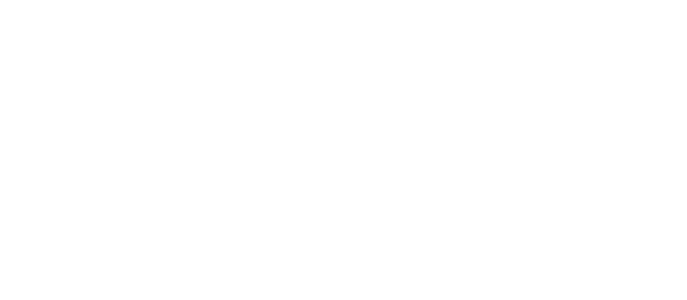
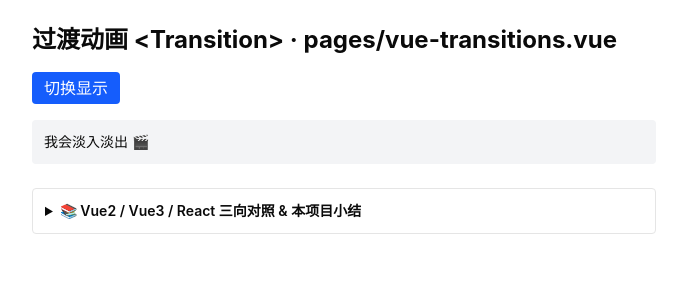
Before and after one commit to 1256807020/social-basic, a Nuxt app: page /vue-transitions in a window 1280 px wide. Before the commit this address had no page. Shown: the top 300 px of the page, without its empty margins (296-983 px from the left). Built offline with nearby package versions, Linux system fonts and the light colour scheme.

Commit message:
docs(vue-transitions): Vue3 中级知识点示例（顶部实战定位 + 文末 Vue2/Vue3/React 三向对照）

```diff
--- /dev/null
+++ b/app/pages/vue-transitions.vue
@@ -0,0 +1,55 @@
+<script setup lang="ts">
+// ───────────────────────────────────────────────────────────
+// 从 Vue2 升级到 Vue3（过渡动画篇）· &lt;Transition&gt;
+// · Vue2：&lt;transition&gt; 写法与 Vue3 几乎一致；
+// · Vue3：&lt;Transition&gt; 包裹单元素/组件，进入/离开自动加 v-enter/v-leave 类；
+// · React 对照：无内置，用 framer-motion / CSS 动画。
+// 📌 实战定位：进出场动画【了解即可·进阶】；列表增删、弹窗、路由切换常用。
+// 🧭 学习模式：🔧固定写法=&lt;Transition&gt; + .v-enter-active 等 CSS 类；👉=练习点（已填）；文末 <details> 有 Vue2/Vue3/React 三向对照。
+// ───────────────────────────────────────────────────────────
+import { ref } from 'vue'
+
+const show = ref(true)
+// 👉 练习：把动画换成不同的 name（如 'slide'）并加对应 CSS
+</script>
+
+<template>
+  <main class="mx-auto max-w-2xl space-y-4 p-6">
+    <h1 class="text-2xl font-bold">过渡动画 &lt;Transition&gt; · pages/vue-transitions.vue</h1>
+    <button class="rounded bg-blue-600 px-3 py-1 text-white" @click="show = !show">切换显示</button>
+    <Transition name="fade">
+      <p v-if="show" class="rounded bg-gray-100 p-3 text-sm">我会淡入淡出 🎬</p>
+    </Transition>
+
+    <details class="mt-6 rounded border p-3 text-sm">
+      <summary class="cursor-pointer font-semibold">📚 Vue2 / Vue3 / React 三向对照 & 本项目小结</summary>
+      <table class="mt-2 w-full border-collapse text-left">
+        <thead>
+          <tr class="border-b">
+            <th class="px-2 py-1">维度</th>
+            <th class="px-2 py-1">Vue2</th>
+            <th class="px-2 py-1">Vue3</th>
+            <th class="px-2 py-1">React</th>
+          </tr>
+        </thead>
+        <tbody>
+          <tr class="border-b"><td class="px-2 py-1">包裹</td><td class="px-2 py-1">&lt;transition&gt;</td><td class="px-2 py-1">&lt;Transition&gt;</td><td class="px-2 py-1">无内置</td></tr>
+          <tr class="border-b"><td class="px-2 py-1">类名</td><td class="px-2 py-1">v-enter-active…</td><td class="px-2 py-1">同左</td><td class="px-2 py-1">framer-motion</td></tr>
+          <tr class="border-b"><td class="px-2 py-1">列表</td><td class="px-2 py-1">&lt;transition-group&gt;</td><td class="px-2 py-1">&lt;TransitionGroup&gt;</td><td class="px-2 py-1">库/手写</td></tr>
+        </tbody>
+      </table>
+      <p class="mt-2 text-gray-500">📝 小结：&lt;Transition&gt; 自动在元素进入/离开时挂 v-* 类，配 CSS transition 即可；多元素用 &lt;TransitionGroup&gt;（每项需 :key）。</p>
+    </details>
+  </main>
+</template>
+
+<style scoped>
+.fade-enter-active,
+.fade-leave-active {
+  transition: opacity 0.4s ease;
+}
+.fade-enter-from,
+.fade-leave-to {
+  opacity: 0;
+}
+</style>
```
